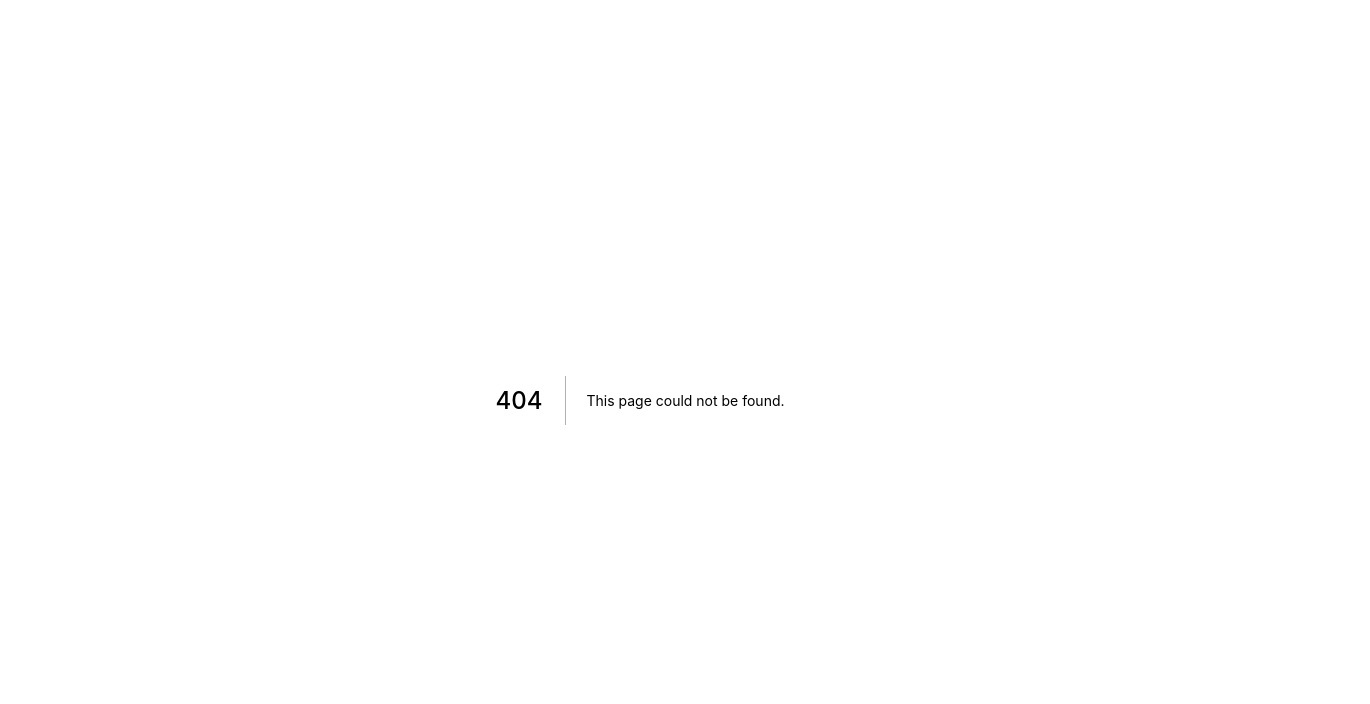
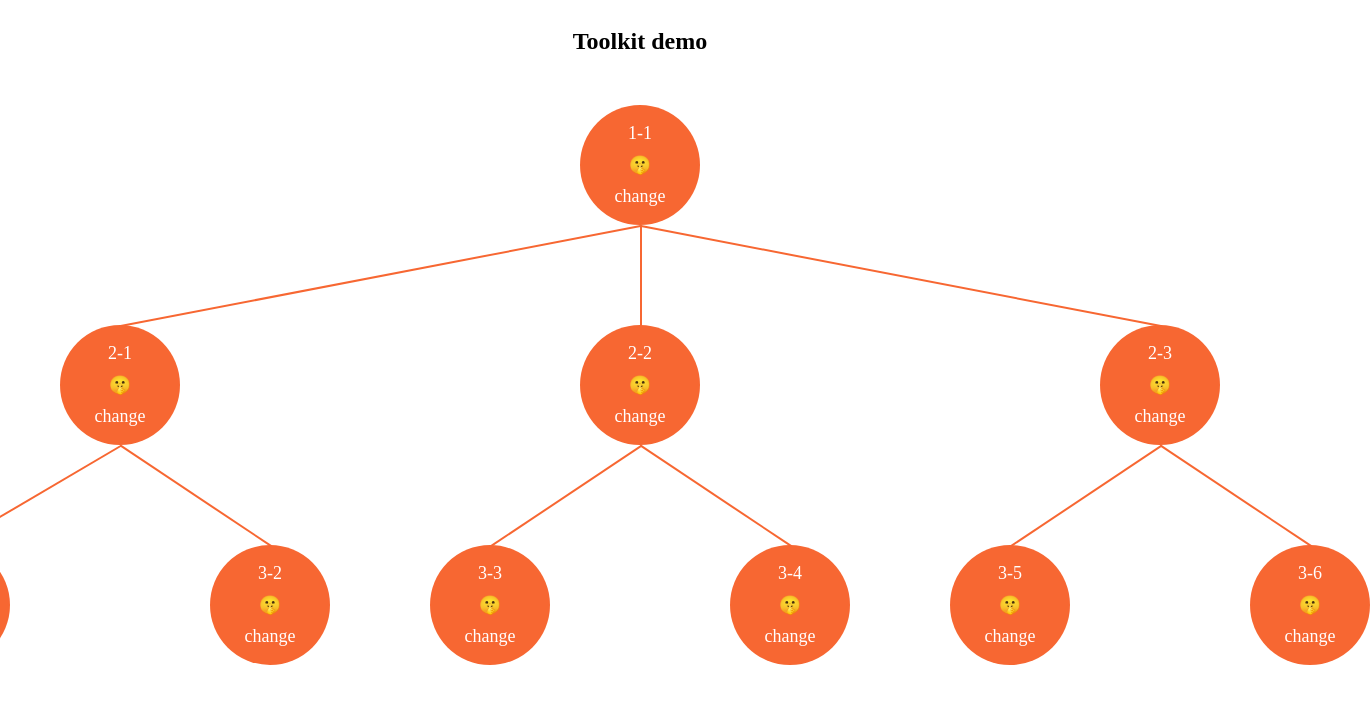
Before and after one commit to miracles1919/react-state-management, a Next.js app: page /toolkit in a window 1280 px wide. Before the commit this address had no page. Shown: the top 704 px of the page, 1370 px wide, since content can reach past the window. Built offline with nearby package versions, Linux system fonts and the light colour scheme.

Commit message:
feat: add redex toolkit demo

```diff
--- /dev/null
+++ b/src/components/ToolkitNode.tsx
@@ -0,0 +1,114 @@
+import { useRef, useEffect, useCallback, FC, memo } from 'react';
+import { useAppDispatch, useAppSelector } from '../store/toolkit';
+import { setNodeValue } from '../reducers/toolkit';
+import { createLine } from '../utils';
+import { withStyle } from '../utils/style';
+
+export type NodeProps = {
+  id?: string;
+  value: string;
+  children: NodeChild[];
+};
+
+export type NodeChild = {
+  id?: string;
+  level?: number;
+  value: string;
+};
+
+const Size = 60;
+
+export const ToolkitNode: FC<NodeProps> = memo((props) => {
+  const selector = useAppSelector((state) => {
+    const rootNode = state.rootNode;
+    let targetNode;
+
+    function traverse(no) {
+      if (no.id !== props.id) {
+        no.children.forEach((n) => {
+          traverse(n);
+        });
+      } else {
+        targetNode = no;
+      }
+    }
+
+    traverse(rootNode);
+
+    return targetNode;
+  });
+
+  const { id, ...node } = selector;
+
+  const nodeRef = useRef<HTMLDivElement>(null);
+
+  useEffect(() => {
+    nodeRef.current.classList.add('rendered');
+
+    setTimeout(() => {
+      nodeRef.current.classList.remove('rendered');
+    }, 500);
+  });
+
+  const dispatch = useAppDispatch();
+
+  const handleClickChange = useCallback(() => {
+    dispatch(
+      setNodeValue({
+        id,
+        value: Math.floor(Math.random() * 10000),
+      })
+    );
+  }, [dispatch, id]);
+
+  console.log(`ToolkitNode(${id}) render`);
+
+  return (
+    <div className='node-wrap'>
+      <div className='node' ref={nodeRef}>
+        <div>{id}</div>
+
+        <div className='value'>{node.value}</div>
+
+        <div className='action' onClick={handleClickChange}>
+          change
+        </div>
+      </div>
+
+      {!!node.children.length && (
+        <div className='children-wrap'>
+          {node.children.map((child, index) => {
+            const style = withStyle(child, index);
+
+            return (
+              <div
+                key={child.id}
+                className='child-wrap'
+                style={style}
+                ref={(node) => {
+                  if (node) {
+                    const parent = nodeRef.current.getBoundingClientRect();
+                    const childPosition = node.getBoundingClientRect();
+
+                    createLine(
+                      'redux-demo',
+                      parent.x + Size,
+                      parent.y + Size * 2,
+                      childPosition.x + Size,
+                      childPosition.y
+                    );
+                  }
+                }}
+              >
+                {/* @ts-ignore */} {/* 理想情况 */}
+                <ToolkitNode id={child.id} />
+                {/* @ts-ignore */} {/* 实际情况 */}
+                {/* <ToolkitNode id={child.id} style={{ color: 'red' }} /> */}
+              </div>
+            );
+          })}
+        </div>
+      )}
+    </div>
+  );
+});
--- a/src/pages/index.tsx
+++ b/src/pages/index.tsx
@@ -2,6 +2,7 @@ import Link from 'next/link';
 import Router from 'next/router';
 
 Router.events.on('routeChangeStart', function () {
+  console.log('change')
   Array.from(document.getElementsByClassName('line')).forEach((dom) =>
     dom.removeAttribute('style')
   );
@@ -13,6 +14,10 @@ export default function Index() {
       <Link href='/redux'>
         <button>redux demo</button>
       </Link>
+      <Link href='/toolkit'>
+        <button>toolkit demo</button>
+      </Link>
+      <br />
       <Link href='/mobx'>
         <button>mobx demo</button>
       </Link>
--- /dev/null
+++ b/src/pages/toolkit/index.tsx
@@ -0,0 +1,16 @@
+import { Provider } from 'react-redux';
+import { ToolkitNode } from '../../components/ToolkitNode';
+import { store } from '../../store/toolkit';
+
+export default function ToolkitDemo() {
+  return (
+    <Provider store={store}>
+      <div className='section-redux-demo'>
+        <h2>Toolkit demo</h2>
+
+        {/* @ts-ignore */}
+        <ToolkitNode id='1-1' />
+      </div>
+    </Provider>
+  );
+}
--- /dev/null
+++ b/src/reducers/toolkit.ts
@@ -0,0 +1,57 @@
+import { createSlice, PayloadAction } from '@reduxjs/toolkit';
+import get from 'lodash.get';
+import data from '../data';
+
+function setState(state, id, value) {
+  let traverseEnd = false;
+  let finalPath = '';
+  function traverse(node, path = '') {
+    if (traverseEnd) {
+      return;
+    }
+
+    if (node.id === id) {
+      traverseEnd = true;
+
+      finalPath = path;
+    } else {
+      for (let i = 0; i < node.children.length; i++) {
+        traverse(
+          node.children[i],
+          path ? `${path}.children[${i}]` : `children[${i}]`
+        );
+      }
+    }
+  }
+
+  traverse(state);
+
+  if (finalPath === '') {
+    state.value = value;
+  } else {
+    get(state, finalPath).value = value;
+  }
+}
+
+type Payload = {
+  id: number;
+  value: number;
+};
+
+const toolkitSlice = createSlice({
+  name: 'rootNode',
+  initialState: data,
+  reducers: {
+    setNodeValue(state, action: PayloadAction<Payload>) {
+      const {
+        payload: { id, value },
+      } = action;
+
+      setState(state, id, value)
+    },
+  },
+});
+
+export const { setNodeValue } = toolkitSlice.actions
+export const toolkitActions = toolkitSlice.actions
+export default toolkitSlice.reducer
--- /dev/null
+++ b/src/store/toolkit.ts
@@ -0,0 +1,17 @@
+import { configureStore } from '@reduxjs/toolkit';
+import { TypedUseSelectorHook, useDispatch, useSelector } from 'react-redux';
+import toolkitReducer from '../reducers/toolkit';
+
+const store = configureStore({
+  reducer: {
+    rootNode: toolkitReducer,
+  },
+});
+
+export { store };
+
+export type RootState = ReturnType<typeof store.getState>;
+export type AppDispatch = typeof store.dispatch;
+
+export const useAppDispatch = () => useDispatch<AppDispatch>();
+export const useAppSelector: TypedUseSelectorHook<RootState> = useSelector;
```
